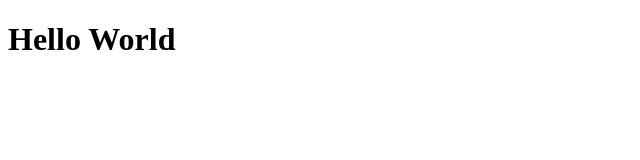
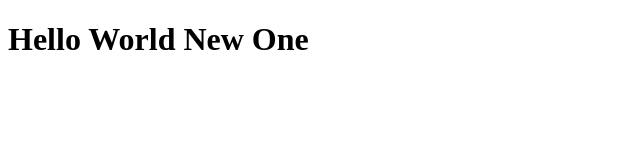
Before and after one commit to skashifali75/FirstRepoOfBoot, a plain HTML site: page index.html in a window 1280 px wide. Shown: the whole page, without its empty margins (0-640 px from the left). Drawn offline with Linux system fonts and the light colour scheme.

Commit message:
Update index.html

```diff
--- a/index.html
+++ b/index.html
@@ -6,6 +6,6 @@
     <title>Document</title>
 </head>
 <body>
-    <h1>Hello World</h1>
+    <h1>Hello World New One</h1>
 </body>
 </html>
```
